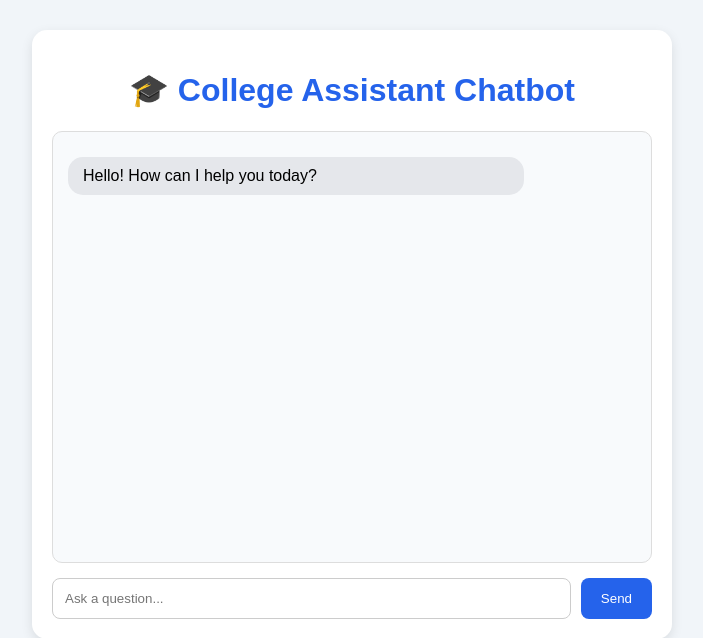
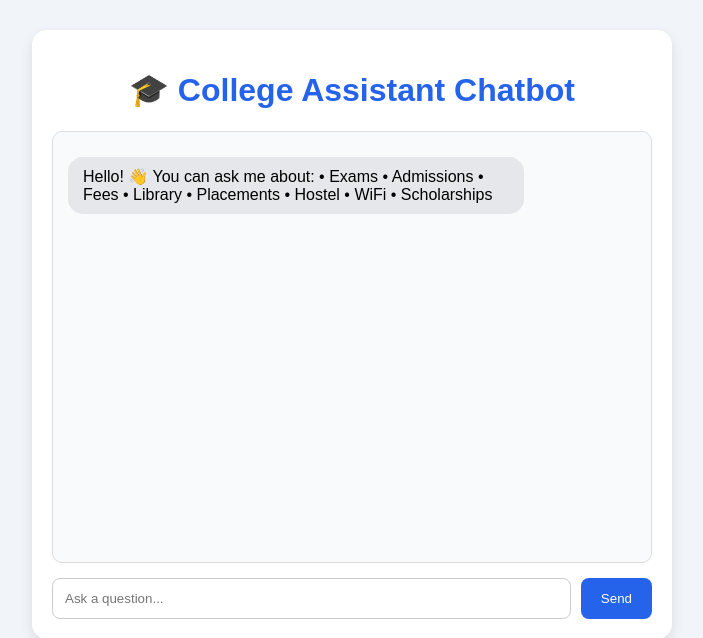
Before and after one commit to Sanikaharde/college-assistant-chatbot, a Python web app: template templates/index.html in a window 1280 px wide. Shown: the top 638 px of the page, without its empty margins (288-991 px from the left). Run offline with Jinja, Linux system fonts and the light colour scheme; the template is opened without the code that fills it, so the values that code supplies are empty.

Commit message:
Improved chatbot question handling

```diff
--- a/templates/index.html
+++ b/templates/index.html
@@ -16,7 +16,18 @@
         <div id="chatbox">
 
             <div class="message bot">
-                Hello! How can I help you today?
+                Hello! 👋
+
+You can ask me about:
+
+• Exams
+• Admissions
+• Fees
+• Library
+• Placements
+• Hostel
+• WiFi
+• Scholarships
             </div>
 
         </div>
```
Also changed, not shown: app.py (+6 -5 lines).
